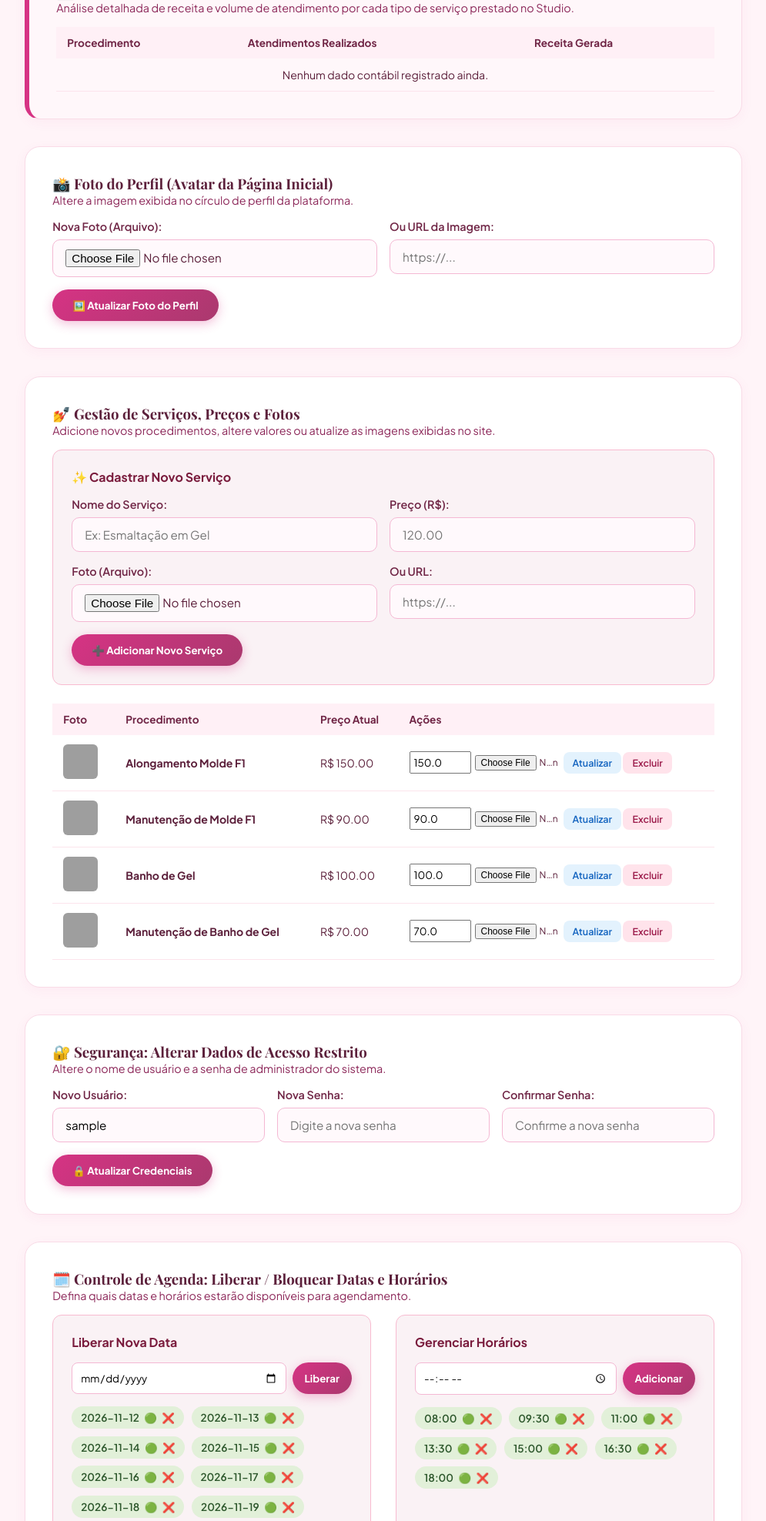
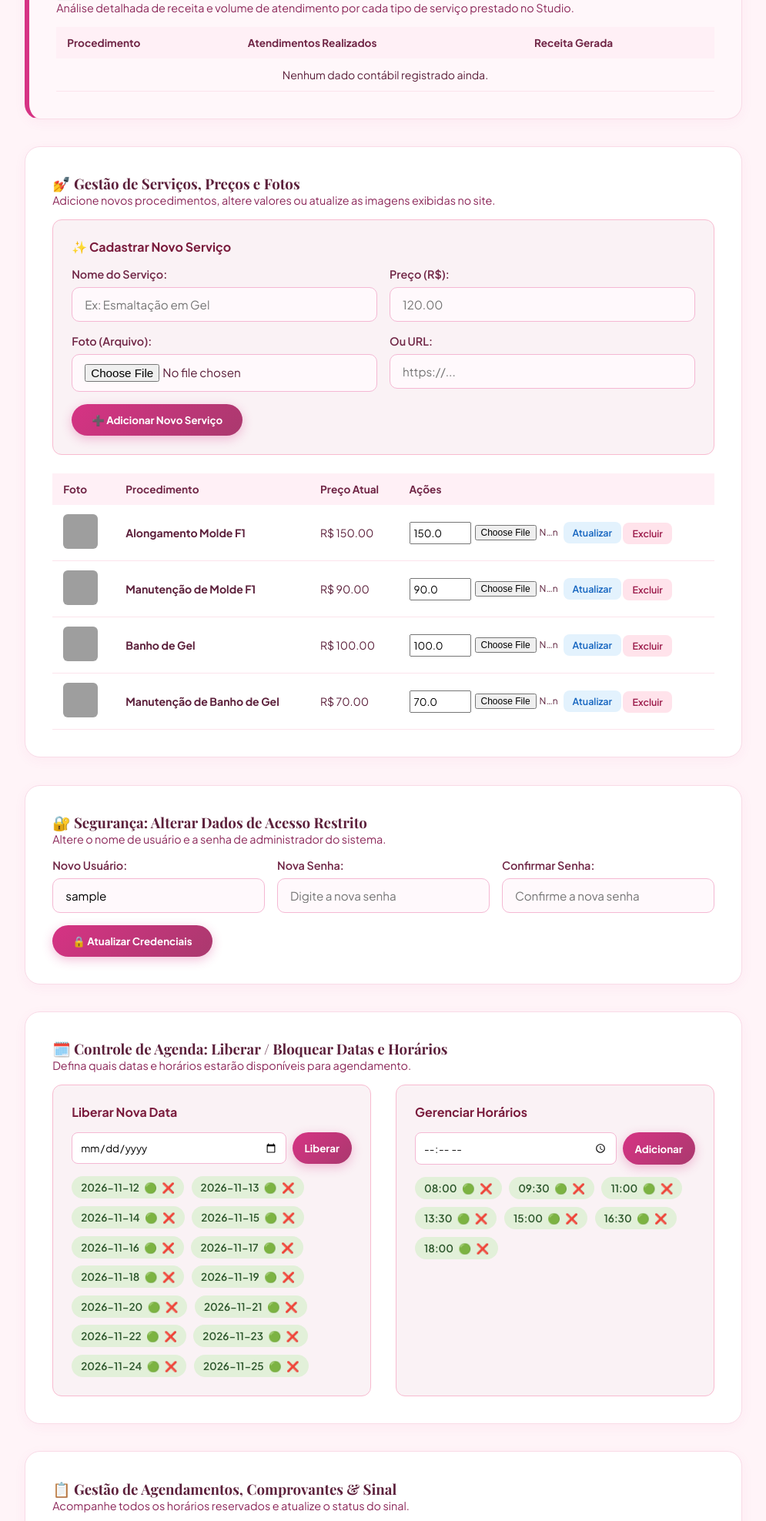
Before and after one commit to ricardosousarocha2017/cath-unhas, a Flask app: page /admin in a window 1280 px wide. Shown: the part 833-2809 px from the top of the page at 77% size, without its empty margins (142-1137 px from the left). Run offline with Flask 3, Linux system fonts and the light colour scheme; the visitor is signed in with stand-in values (Sample User, id 1); data comes from the database, SQL or seed files in the repository; data that the repository does not hold is empty; some web fonts are replaced; grey boxes are pictures that could not be loaded.

Commit message:
Add files via upload

```diff
--- a/templates/admin.html
+++ b/templates/admin.html
@@ -95,18 +95,6 @@
                 </tbody>
             </table>
         </div>
-    </div>
-
-    <div class="admin-card">
-        <h3>📸 Foto do Perfil (Avatar da Página Inicial)</h3>
-        <p style="font-size: 0.9rem; color: #8c2759; margin-bottom: 1rem;">Altere a imagem exibida no círculo de perfil da plataforma.</p>
-        <form action="{{ url_for('atualizar_avatar_perfil') }}" method="POST" enctype="multipart/form-data" style="display: flex; flex-direction: column; gap: 1rem;">
-            <div style="display: grid; grid-template-columns: repeat(auto-fit, minmax(220px, 1fr)); gap: 1rem;">
-                <div class="form-group" style="margin-bottom: 0;"><label>Nova Foto (Arquivo):</label><input type="file" name="avatar_file" accept="image/*"></div>
-                <div class="form-group" style="margin-bottom: 0;"><label>Ou URL da Imagem:</label><input type="text" name="avatar_url" placeholder="https://..."></div>
-            </div>
-            <button type="submit" class="btn-pink-action" style="align-self: flex-start;">🖼️ Atualizar Foto do Perfil</button>
-        </form>
     </div>
 
     <div class="admin-card">
```
